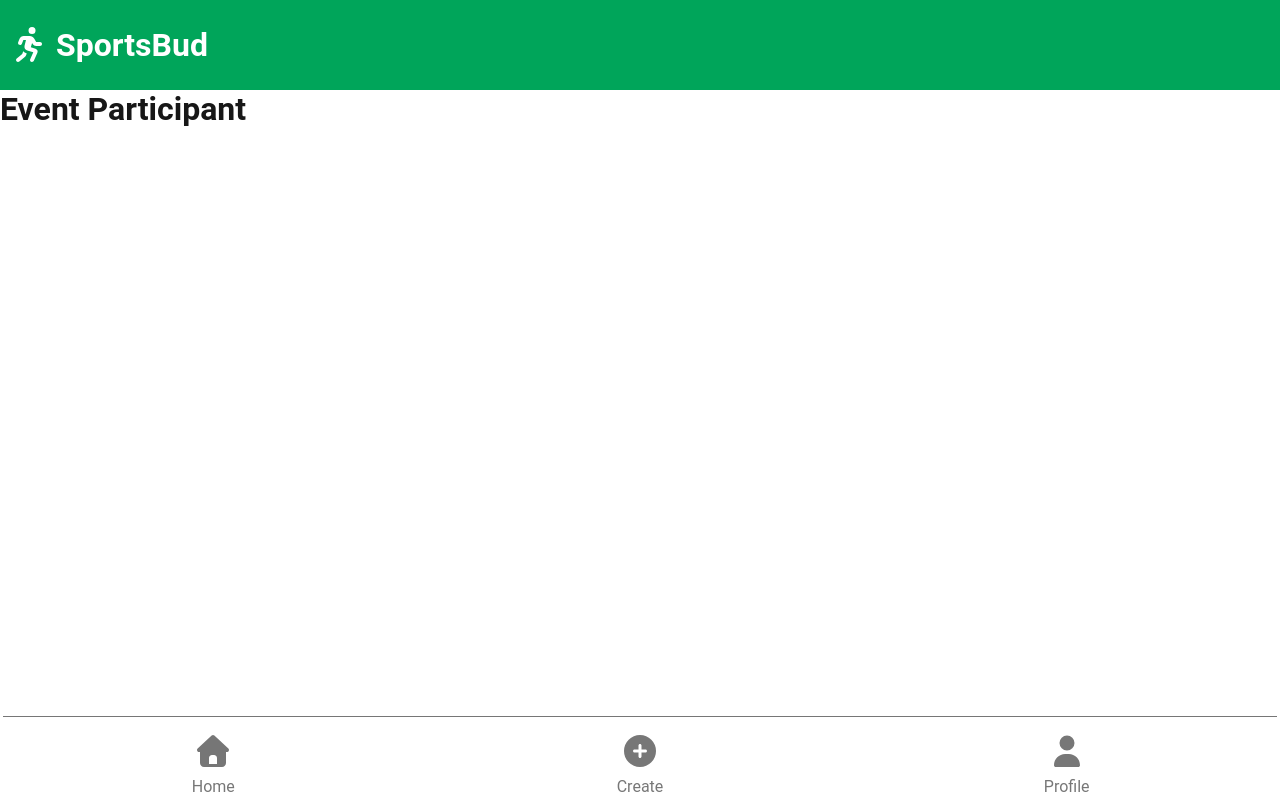
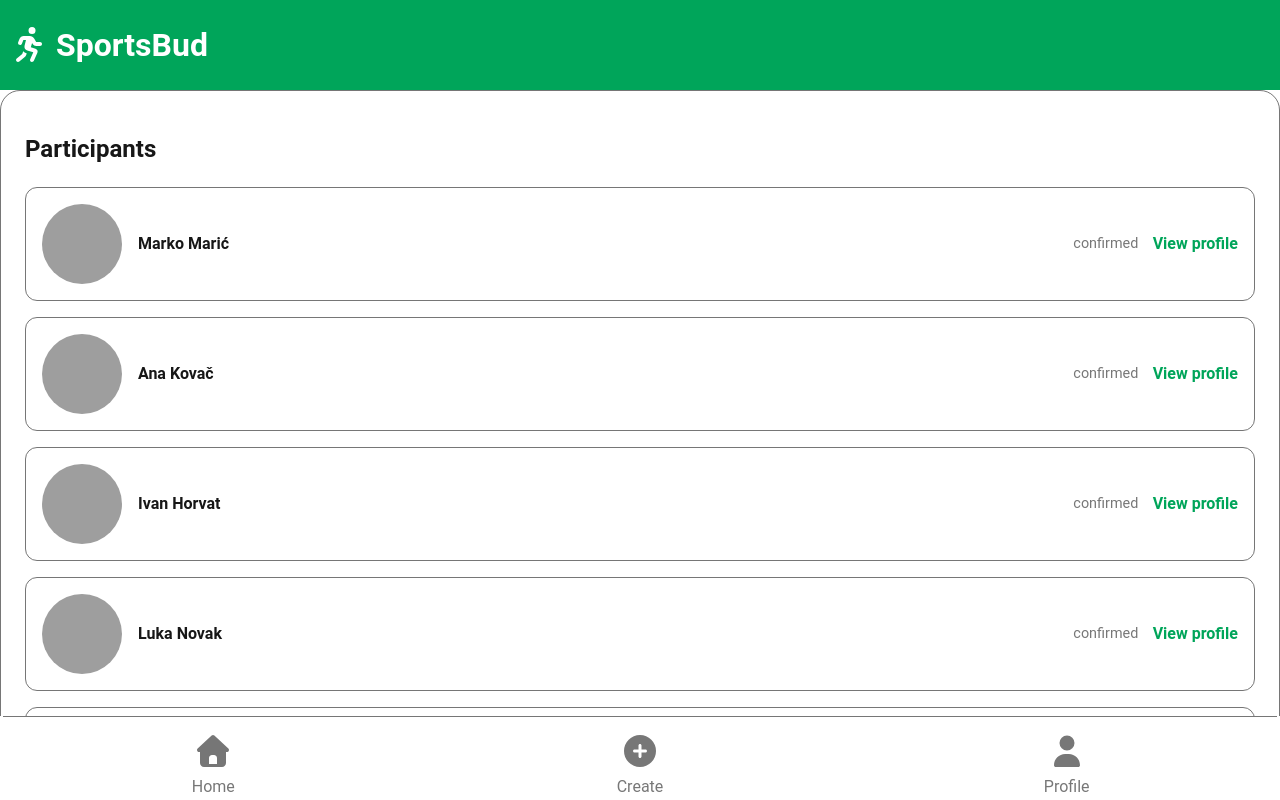
Before and after one commit to ticinovicsara/SportsBud, a React (Vite) app in the folder apps/frontend/: page /events/1/participants in a window 1280 px wide. Shown: the top 800 px of the page. Built offline with nearby package versions, Linux system fonts and the light colour scheme; grey boxes are pictures that could not be loaded.

Commit message:
add participants list

```diff
--- a/apps/frontend/src/pages/EventParticipantsPage/EventParticipantsPage.jsx
+++ b/apps/frontend/src/pages/EventParticipantsPage/EventParticipantsPage.jsx
@@ -1,12 +1,45 @@
-const EventParticipantsPage = (eventId) => {
-  const fallbackId = 1;
-  if (!eventId) {
-    eventId = fallbackId;
+import { getUserById, getEventById } from '../../data';
+import styles from './eventParticipantsPage.module.css';
+import { Link } from 'react-router-dom';
+
+const EventParticipantsPage = ({ eventId }) => {
+  const event = getEventById(1);
+  if (!event) return <p>Event not found.</p>;
+  if (event.participants.length === 0) {
+    return <p>No participants found for this event.</p>;
   }
 
+  const participants = event.participants;
+
+  console.log(event.participants);
+
   return (
-    <div>
-      <h1>Event Participant</h1>
+    <div className={styles['event-participants']}>
+      <h2>Participants</h2>
+
+      <div className={styles['participants-list']}>
+        {participants.map((participant) => {
+          const user = getUserById(participant.userId);
+
+          if (!user) return null;
+
+          return (
+            <div key={participant.userId} className={styles['participant-card']}>
+              <div className={styles['profile-pic']}>
+                <img src={user.profileImage} alt={`${user.firstName} ${user.lastName}`} />
+              </div>
+
+              <p>
+                {user.firstName} {user.lastName}
+              </p>
+
+              <span>{participant.status}</span>
+
+              <Link to={`/profile/${user.id}`}>View profile</Link>
+            </div>
+          );
+        })}
+      </div>
     </div>
   );
 };
--- a/apps/frontend/src/pages/EventParticipantsPage/eventParticipantsPage.module.css
+++ b/apps/frontend/src/pages/EventParticipantsPage/eventParticipantsPage.module.css
@@ -0,0 +1,67 @@
+.event-participants {
+  width: 100%;
+  background-color: var(--color-white);
+  border-radius: 20px;
+  padding: 1.5em;
+  border: 1px solid var(--font-color-gray);
+  margin-top: 1em;
+  box-sizing: border-box;
+}
+
+.event-participants h2 {
+  margin-bottom: 1em;
+}
+
+.participants-list {
+  display: flex;
+  flex-direction: column;
+  gap: 1em;
+}
+
+.participant-card {
+  display: flex;
+  align-items: center;
+  justify-content: space-between;
+  padding: 1em;
+  border-radius: 12px;
+  border: 1px solid var(--font-color-gray);
+  background-color: var(--color-white);
+}
+
+.profile-pic {
+  width: 80px;
+  height: 80px;
+  display: flex;
+  align-items: center;
+  justify-content: center;
+  overflow: hidden;
+  border-radius: 50%;
+}
+
+.profile-pic img {
+  width: 100%;
+  height: 100%;
+  object-fit: contain;
+}
+
+.participant-card p {
+  flex: 1;
+  margin-left: 1em;
+  font-weight: 600;
+}
+
+.participant-card span {
+  margin-right: 1em;
+  font-size: 0.9rem;
+  color: var(--font-color-gray);
+}
+
+.participant-card a {
+  color: var(--color-primary-green);
+  text-decoration: none;
+  font-weight: bold;
+}
+
+.participant-card a:hover {
+  text-decoration: underline;
+}
```
